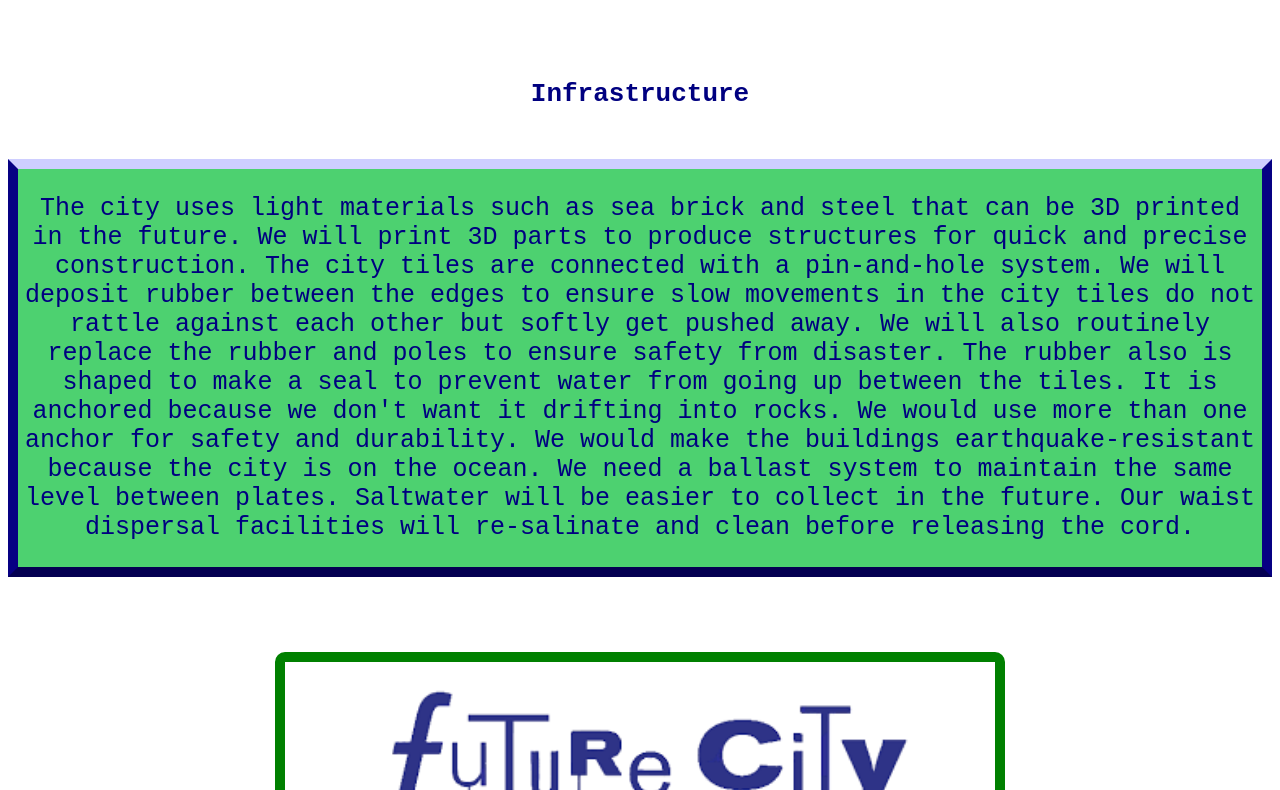
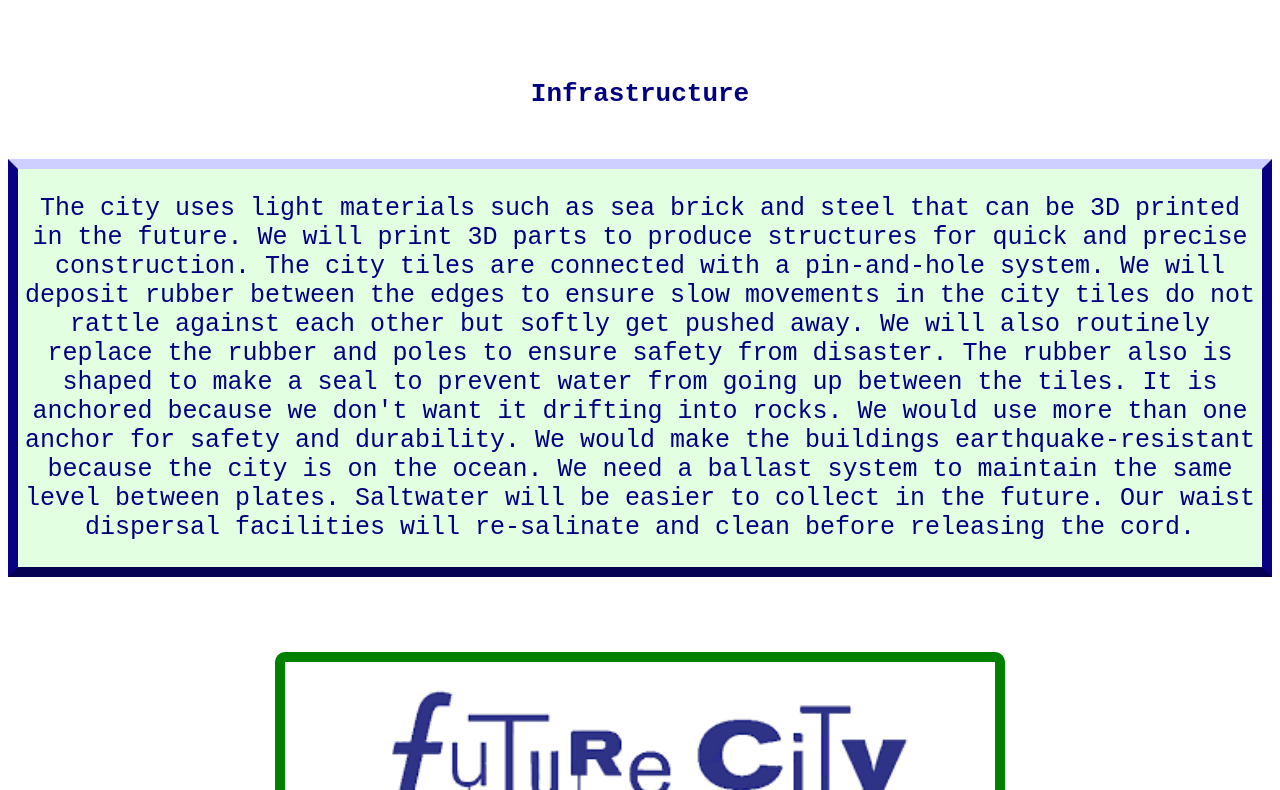
Before and after one commit to darksabermaster/future_city_website_infrastructure, a plain HTML site: page index.html in a window 1280 px wide. Shown: the part 128-918 px from the top of the page. Drawn offline with Linux system fonts and the light colour scheme.

Commit message:
HELP ME GOD

```diff
--- a/help.css
+++ b/help.css
@@ -39,7 +39,7 @@ border-top-color: #CECEFF;
 border-bottom-color: #040052;
 border-left-color: #070083;
 border-right-color: #070083;
-background-color: #4dd170;
+background-color: #E2FFE2;
 }
 
 h1{
```
